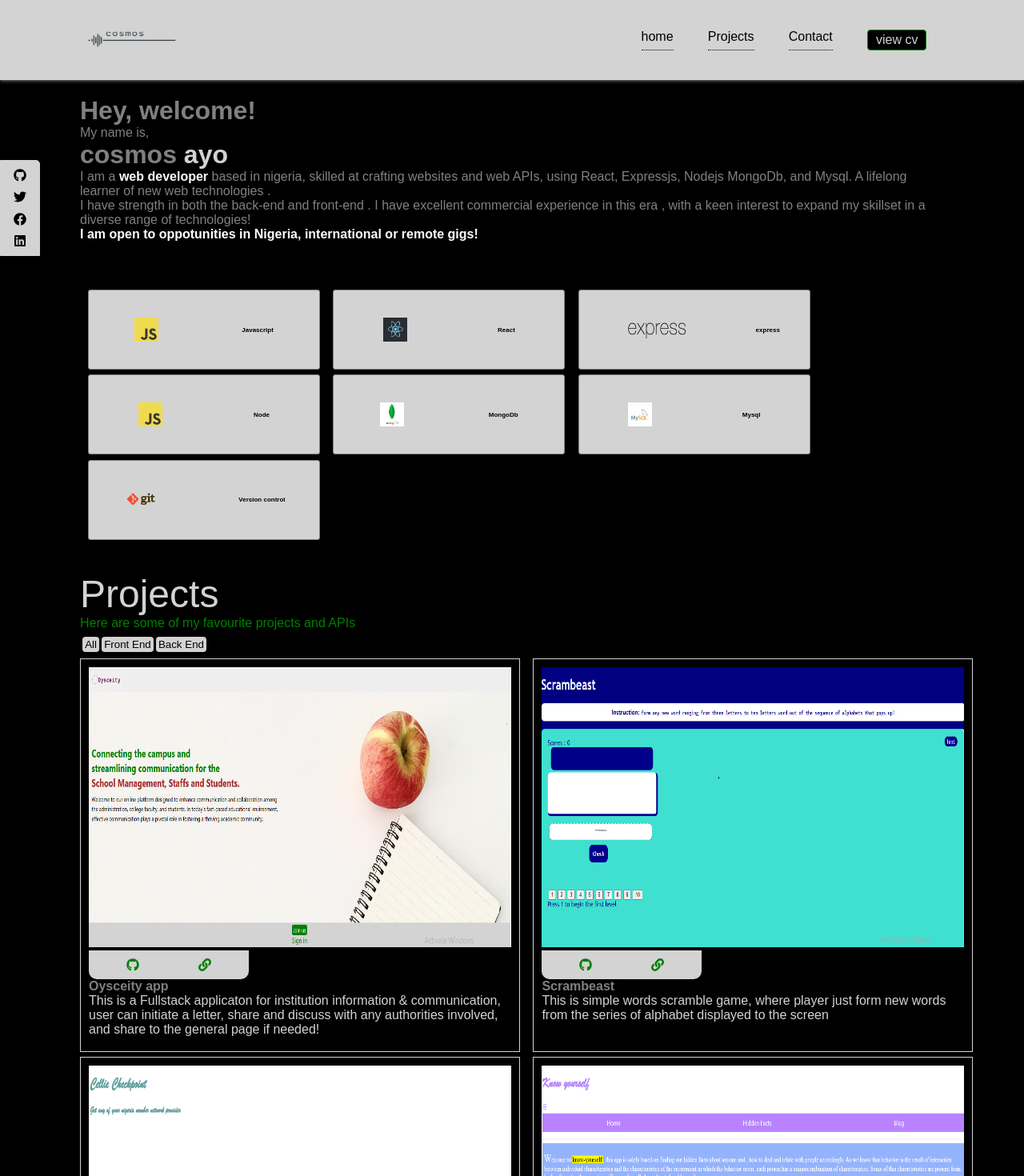
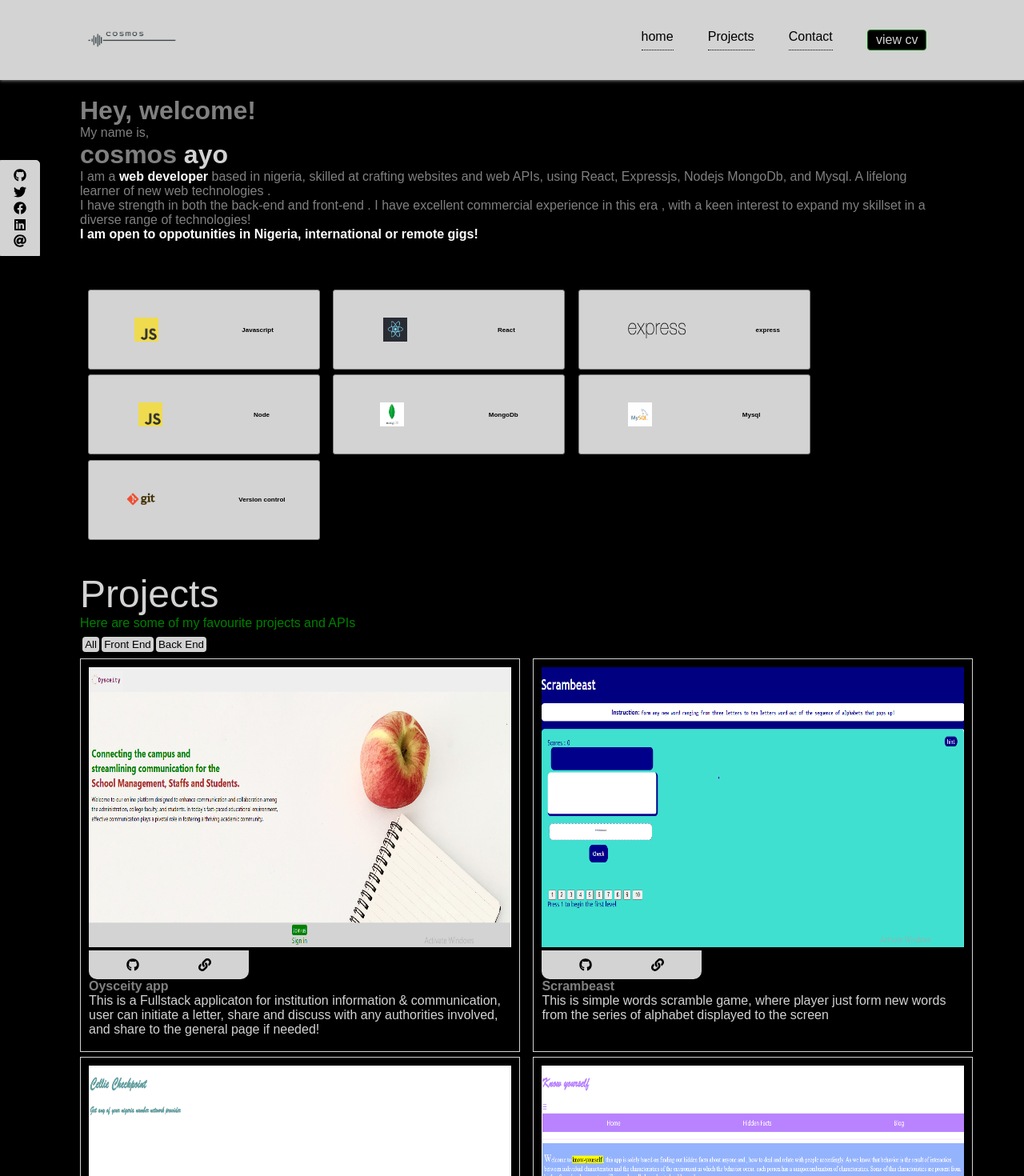
Before and after one commit to Cosmosvybes/cosmos-portfolio, a React (Vite) app: page / in a window 1280 px wide. Shown: the top 1470 px of the page at 80% size. Built offline with nearby package versions, Linux system fonts and the light colour scheme; a web font is replaced by a local one.

Commit message:
color changed and email link added

```diff
--- a/src/Components/Header.jsx
+++ b/src/Components/Header.jsx
@@ -17,6 +17,7 @@ import {
   FaUserCircle,
   FaHome,
   FaTimes,
+  FaAt,
 } from "react-icons/fa";
 import git from "../assets/git.png";
 
@@ -82,6 +83,12 @@ const Header = () => {
               window.open("https://linkedin.com/in/alfred-chris-ayo-52ba64219")
             }
           />
+          <FaAt
+            className="icon-item"
+            onClick={() => {
+              window.open("mailto:alfredchrisayo@gmail.com");
+            }}
+          />
         </div>
         <div
           className="contact-me"
@@ -130,6 +137,12 @@ const Header = () => {
             onClick={() =>
               window.open("https://linkedin.com/in/alfred-chris-ayo-52ba64219")
             }
+          />
+          <FaAt
+            className="icon-item"
+            onClick={() => {
+              window.open("mailto:alfredchrisayo@gmail.com");
+            }}
           />
         </div>
 
--- a/src/Components/Projects.css
+++ b/src/Components/Projects.css
@@ -72,7 +72,7 @@
   width: 200px;
   padding: 10px 10px;
   background-color: lightgray;
-  color: green;
+  color: black;
   border-bottom-right-radius: 10px;
   border-bottom-left-radius: 10px;
 }
```
